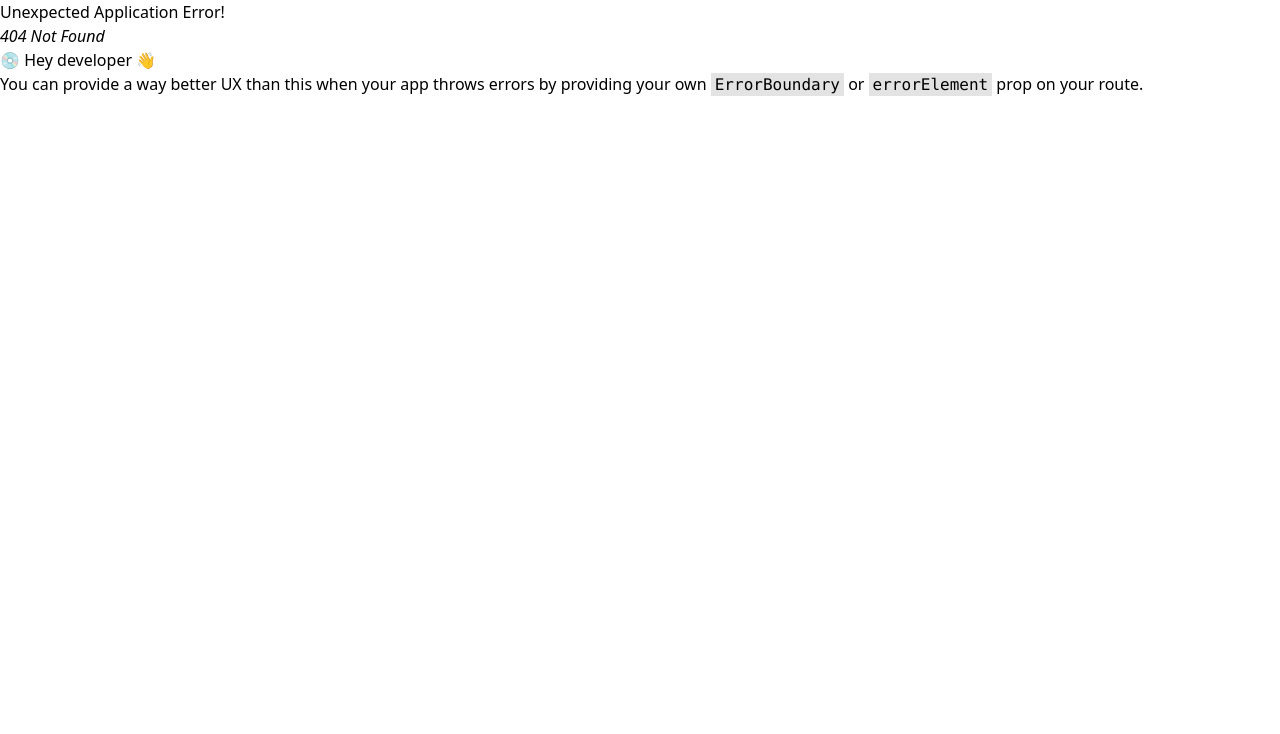
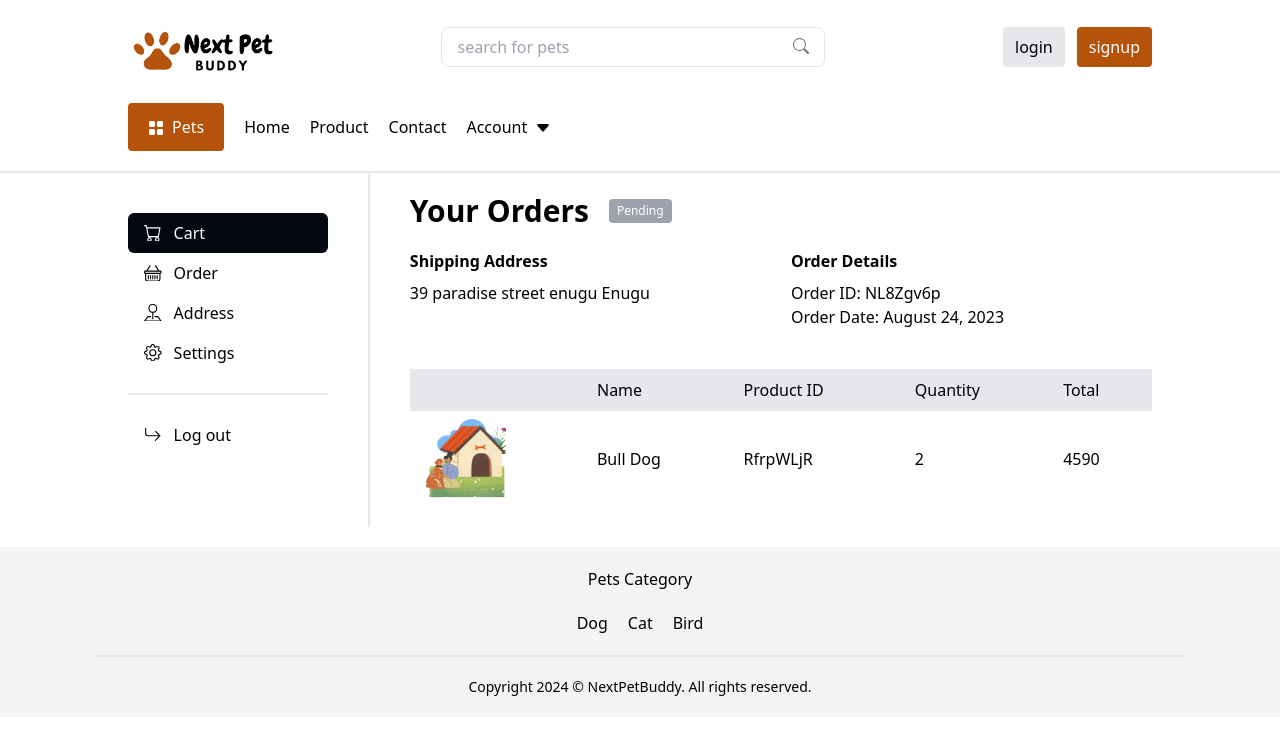
Before and after one commit to Maxzeno/nextpetbuddyapp, a React (Create React App) app: page /order/1 in a window 1280 px wide. Before the commit this address had no page. Shown: the top 734 px of the page. Built offline with nearby package versions, Linux system fonts and the light colour scheme.

Commit message:
worked on order, order details and fixed up cart, sidebar, navbar

```diff
--- a/public/index.html
+++ b/public/index.html
@@ -7,7 +7,7 @@
     <meta name="theme-color" content="#000000" />
     <meta
       name="description"
-      content="Web site created using create-react-app"
+      content="Next Pet Buddy"
     />
     <link rel="apple-touch-icon" href="%PUBLIC_URL%/npb.png" />
     <!--
@@ -24,7 +24,7 @@
       work correctly both with client-side routing and a non-root public URL.
       Learn how to configure a non-root public URL by running `npm run build`.
     -->
-    <title>React App</title>
+    <title>Next Pet Buddy</title>
   </head>
   <body>
     <noscript>You need to enable JavaScript to run this app.</noscript>
--- a/src/components/nav/navbar.jsx
+++ b/src/components/nav/navbar.jsx
@@ -115,25 +115,25 @@ const Navbar = () => {
                 style={{ boxShadow: "0 0 10px rgba(0, 0, 0, 0.12)" }}
               >
                 <Link
-                  to="#"
+                  to="/cart"
                   className="hover:bg-gray-200 rounded p-2 block my-2"
                 >
                   Cart
                 </Link>
                 <Link
-                  to="#"
+                  to="/order"
                   className="hover:bg-gray-200 rounded p-2 block my-2"
                 >
                   Orders
                 </Link>
                 <Link
-                  to="#"
+                  to="/address"
                   className="hover:bg-gray-200 rounded p-2 block my-2"
                 >
                   Address
                 </Link>
                 <Link
-                  to="#"
+                  to="/settings"
                   className="hover:bg-gray-200 rounded p-2 block my-2"
                 >
                   Settings
@@ -262,7 +262,7 @@ const Navbar = () => {
                       Cart
                     </Link>
                     <Link
-                      to="/orders"
+                      to="/order"
                       className="hover:bg-gray-200 rounded p-2 block my-2"
                     >
                       Orders
--- a/src/components/section/sidebar.jsx
+++ b/src/components/section/sidebar.jsx
@@ -60,7 +60,7 @@ export default function Sidebar({ head, body }) {
                   <span>Cart</span>
                 </Link>
                 <Link
-                  to="/orders"
+                  to="/order"
                   className="flex gap-3 items-center text-black rounded-m py-2 px-4"
                 >
                   <Basket className="text-[1.1em] leading-[0]" />
--- a/src/pages/cart.jsx
+++ b/src/pages/cart.jsx
@@ -37,12 +37,16 @@ export default function Cart() {
               </div>
             </div>
             <div className="border-t-2 pt-5 mt-5 font-medium flex justify-between">
+              <div>Delivery fee</div>
+              <div> ₦1,000</div>
+            </div>
+            <div className="pt-5 font-medium flex justify-between">
               <div>Total</div>
-              <div> ₦2,167.72</div>
+              <div> ₦3,167.72</div>
             </div>
             <div className="text-right pt-5">
               <Button
-                text="Checkout"
+                text="Make Payment"
                 color="text-white"
                 bgColor="bg-amber-700"
                 bgHover="hover:bg-amber-800"
--- /dev/null
+++ b/src/pages/orderDetail.jsx
@@ -0,0 +1,70 @@
+import React from "react";
+import { Link } from "react-router-dom";
+import jumImage from "../assets/mid-nobg.png";
+import Footer from "../components/section/footer.jsx";
+import Sidebar from "../components/section/sidebar.jsx";
+
+export default function OrderDetail() {
+  return (
+    <>
+      <Sidebar
+        head={
+          <div className="flex items-center gap-5">
+            <span className="font-semibold text-3xl">Your Orders</span>
+            <span className="bg-gray-400 px-2 text-white rounded text-xs py-1 font-medium">
+              Pending
+            </span>
+          </div>
+        }
+        body={
+          <div>
+            <div className="flex gap-5 justify-between py-5">
+              <div className="flex-1">
+                <div className="font-semibold text-base pb-2">
+                  Shipping Address
+                </div>
+                <div>39 paradise street enugu Enugu</div>
+              </div>
+              <div className="flex-1">
+                <div className="font-semibold text-base pb-2">
+                  Order Details
+                </div>
+                <div>Order ID: NL8Zgv6p</div>
+                <div>Order Date: August 24, 2023</div>
+              </div>
+            </div>
+            <div className="py-5 overflow-x-auto">
+              <table className="w-full bg-white">
+                <tbody>
+                  <tr className="bg-gray-200">
+                    <td className="py-2 px-4 border-t font-medium"></td>
+                    <td className="py-2 px-4 border-t font-medium">Name</td>
+                    <td className="py-2 px-4 border-t font-medium">
+                      Product ID
+                    </td>
+                    <td className="py-2 px-4 border-t font-medium">Quantity</td>
+                    <td className="py-2 px-4 border-t font-medium">Total</td>
+                  </tr>
+                  <tr>
+                    <td className="py-2 px-4 border-t">
+                      <img className="h-[10vh]" src={jumImage} alt="" />
+                    </td>
+                    <td className="py-2 px-4 border-t">
+                      <Link to="#">Bull Dog</Link>
+                    </td>
+                    <td className="py-2 px-4 border-t">RfrpWLjR</td>
+                    <td className="py-2 px-4 border-t">2</td>
+                    <td className="py-2 px-4 border-t whitespace-nowrap">
+                      4590
+                    </td>
+                  </tr>
+                </tbody>
+              </table>
+            </div>
+          </div>
+        }
+      />
+      <Footer />
+    </>
+  );
+}
--- /dev/null
+++ b/src/pages/orders.jsx
@@ -0,0 +1,55 @@
+import React from "react";
+import { Link } from "react-router-dom";
+import Footer from "../components/section/footer.jsx";
+import Sidebar from "../components/section/sidebar.jsx";
+
+export default function Orders() {
+  return (
+    <>
+      <Sidebar
+        head={<div className="font-semibold text-3xl">Your Orders</div>}
+        body={
+          <div className="py-5 overflow-x-auto">
+            <table className="w-full bg-white">
+              <tbody>
+                <tr className="bg-gray-200">
+                  <td className="py-2 px-4 border-t font-medium">Order</td>
+                  <td className="py-2 px-4 border-t font-medium">Paid</td>
+                  <td className="py-2 px-4 border-t font-medium">Status</td>
+                  <td className="py-2 px-4 border-t font-medium">Date</td>
+                </tr>
+                <tr>
+                  <td className="py-2 px-4 border-t">
+                    <Link to="#">3hjh33j</Link>
+                  </td>
+                  <td className="py-2 px-4 border-t">Yes</td>
+                  <td className="py-2 px-4 border-t">
+                    <span className="bg-gray-400 px-2 text-white rounded text-xs py-1 font-medium">
+                      Pending
+                    </span>
+                  </td>
+                  <td className="py-2 px-4 border-t whitespace-nowrap">
+                    August 22, 2023
+                  </td>
+                </tr>
+                <tr>
+                  <td className="py-2 px-4 border-t">3hjh33j</td>
+                  <td className="py-2 px-4 border-t">Yes</td>
+                  <td className="py-2 px-4 border-t">
+                    <span className="bg-gray-400 px-2 text-white rounded text-xs py-1 font-medium">
+                      Pending
+                    </span>
+                  </td>
+                  <td className="py-2 px-4 border-t whitespace-nowrap">
+                    August 22, 2023
+                  </td>
+                </tr>
+              </tbody>
+            </table>
+          </div>
+        }
+      />
+      <Footer />
+    </>
+  );
+}
--- a/src/pages/products_detail.jsx
+++ b/src/pages/productsDetail.jsx
@@ -3,7 +3,7 @@ import { Plus } from "react-bootstrap-icons";
 import image1 from "../assets/hero-pet.png";
 import image2 from "../assets/message.png";
 import PetCard from "../components/card/petsCard.jsx";
-import Navbar from "../components/nav/navbar";
+import Navbar from "../components/nav/navbar.jsx";
 import Footer from "../components/section/footer.jsx";
 
 export default function ProductDetail() {
```
Also changed, not shown: src/App.js (+11 -1 lines).
